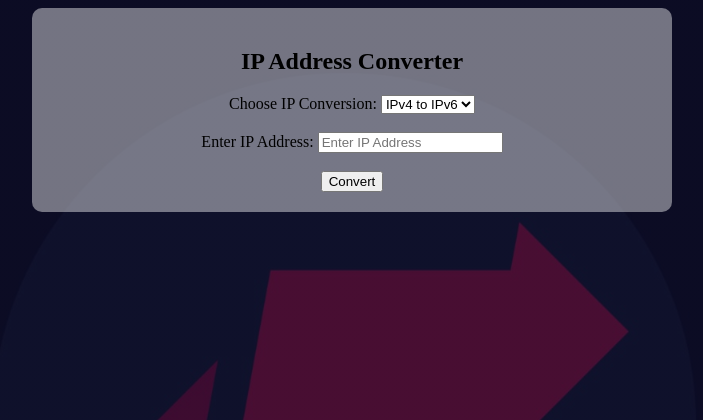
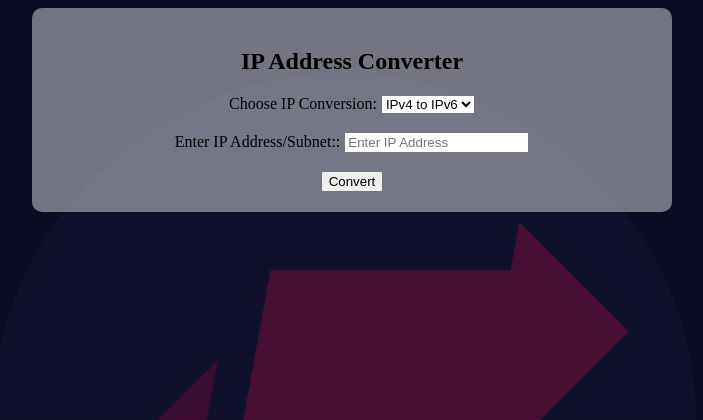
Before and after one commit to nirmalsaravanan/ipv4-to-ipv6-simple-GUI, a Flask app: page / in a window 1280 px wide. Shown: the top 420 px of the page, without its empty margins (296-999 px from the left). Run offline with Flask 3, Linux system fonts and the light colour scheme.

Commit message:
Update index.html

```diff
--- a/templates/index.html
+++ b/templates/index.html
@@ -27,7 +27,7 @@
 
         <br><br>
 
-        <label for="ipAddress">Enter IP Address:</label>
+        <label for="ipAddress">Enter IP Address/Subnet::</label>
         <input type="text" name="ipAddress" id="ipAddress" placeholder="Enter IP Address">
 
         <br><br>
```
